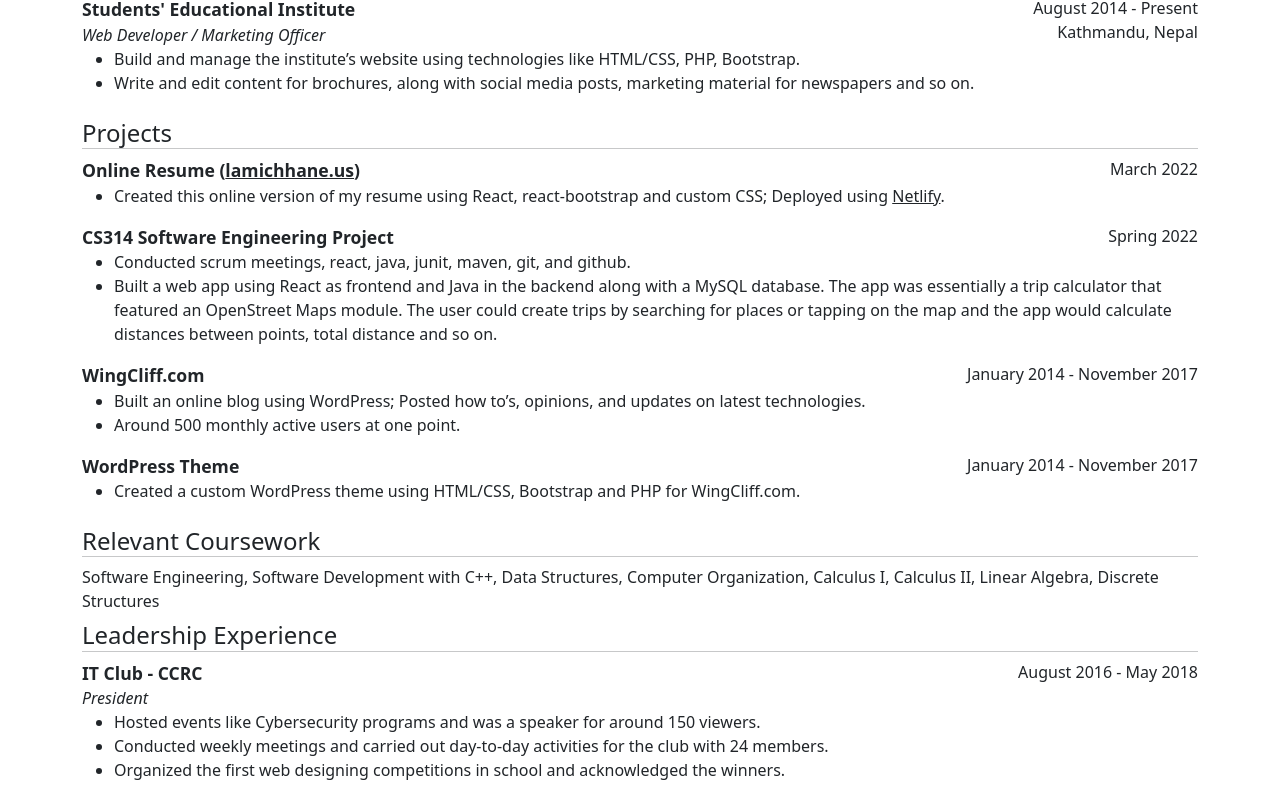
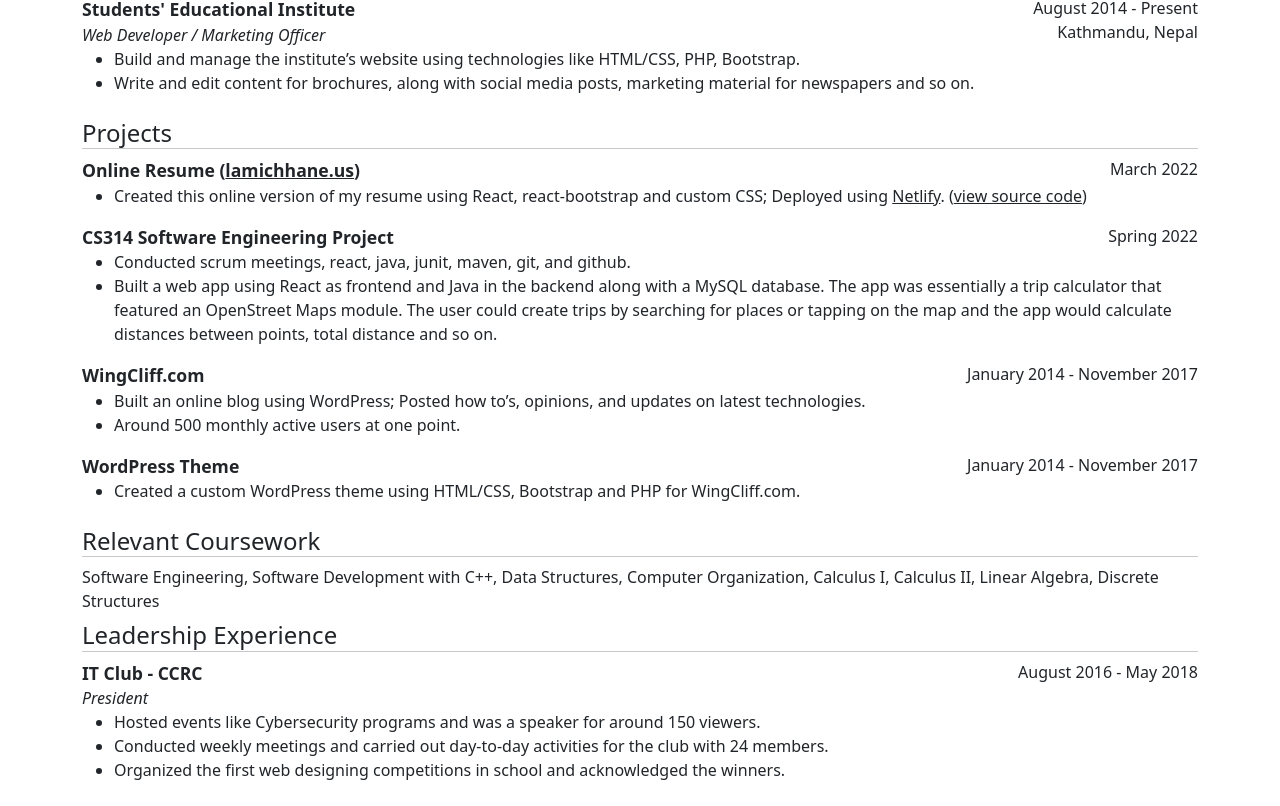
Before and after one commit to AyeCL/resume, a React (Create React App) app: page / in a window 1280 px wide. Shown: the part 877-1683 px from the top of the page. Built offline with nearby package versions, Linux system fonts and the light colour scheme.

Commit message:
added source code link for resume under projects

```diff
--- a/src/components/Projects.js
+++ b/src/components/Projects.js
@@ -18,7 +18,7 @@ function Projects() {
         <Row>
           <Col>
             <ul>
-              <li>Created this online version of my resume using React, react-bootstrap and custom CSS; Deployed using <LinkInNewTab href='https://www.netlify.com/'>Netlify</LinkInNewTab>.</li>
+              <li>Created this online version of my resume using React, react-bootstrap and custom CSS; Deployed using <LinkInNewTab href='https://www.netlify.com/'>Netlify</LinkInNewTab>. (<LinkInNewTab href='https://github.com/AyeCL/resume'>view source code</LinkInNewTab>)</li>
             </ul>
           </Col>
         </Row>
```
